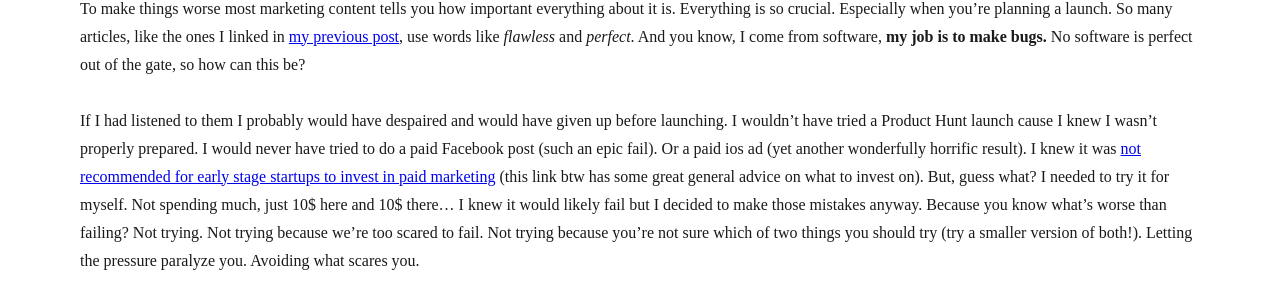
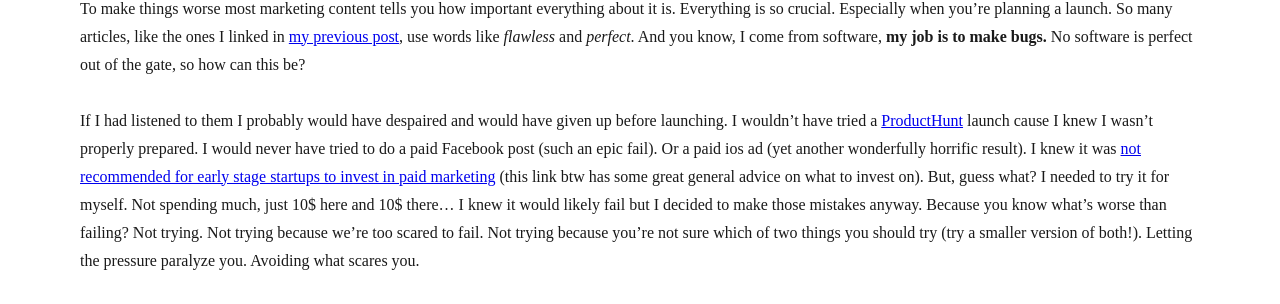
Before and after one commit to tamarr/tamarr.github.io, a Jekyll site: the page built from _posts/2020-07-20-Wrong Mistakes.md, in a window 1280 px wide and 900 px high, scrolled down 2376 px. Shown: the part 155-459 px from the top of the window. Built offline with Jekyll 4.4.1, drawn with Linux system fonts in a browser that asks for light colours.

Commit message:
adding ph link

```diff
--- a/_posts/2020-07-20-Wrong Mistakes.md
+++ b/_posts/2020-07-20-Wrong Mistakes.md
@@ -36,7 +36,7 @@ What happens when you take a person like me and have me do marketing? **A whole
 
 To make things worse most marketing content tells you how important everything about it is. Everything is so crucial. Especially when you’re planning a launch. So many articles, like the ones I linked in <a href="https://blog.parentscheduler.app/posts/2020/07/14/If-You-Build-It/" target="_blank">my previous post</a>, use words like _flawless_ and _perfect_. And you know, I come from software, **my job is to make bugs.** No software is perfect out of the gate, so how can this be?
 
-If I had listened to them I probably would have despaired and would have given up before launching. I wouldn't have tried a Product Hunt launch cause I knew I wasn't properly prepared. I would never have tried to do a paid Facebook post (such an epic fail). Or a paid ios ad (yet another wonderfully horrific result). I knew it was <a href="https://get.tech/blog/experts-share-marketing-tips-for-early-stage-startups/" target="_blank">not recommended for early stage startups to invest in paid marketing</a> (this link btw has some great general advice on what to invest on). But, guess what? I needed to try it for myself. Not spending much, just 10$ here and 10$ there... I knew it would likely fail but I decided to make those mistakes anyway. Because you know what’s worse than failing? Not trying. Not trying because we’re too scared to fail. Not trying because you’re not sure which of two things you should try (try a smaller version of both!). Letting the pressure paralyze you. Avoiding what scares you.
+If I had listened to them I probably would have despaired and would have given up before launching. I wouldn't have tried a <a href="https://www.producthunt.com/" target="_blank">ProductHunt</a> launch cause I knew I wasn't properly prepared. I would never have tried to do a paid Facebook post (such an epic fail). Or a paid ios ad (yet another wonderfully horrific result). I knew it was <a href="https://get.tech/blog/experts-share-marketing-tips-for-early-stage-startups/" target="_blank">not recommended for early stage startups to invest in paid marketing</a> (this link btw has some great general advice on what to invest on). But, guess what? I needed to try it for myself. Not spending much, just 10$ here and 10$ there... I knew it would likely fail but I decided to make those mistakes anyway. Because you know what’s worse than failing? Not trying. Not trying because we’re too scared to fail. Not trying because you’re not sure which of two things you should try (try a smaller version of both!). Letting the pressure paralyze you. Avoiding what scares you.
 
 I’m not saying you shouldn’t minimize your failures or learn from others’ mistakes. But I heard so much about making the right kind of mistakes it made me afraid of doing anything. Cause if there are good mistakes to make how will I know I’m not making the bad ones? **Am I going to fail failing??** So reduce risk but don’t give up for fear of failure. The price of not making any mistake is higher.
 
```
Also changed, not shown: 1 other file.
